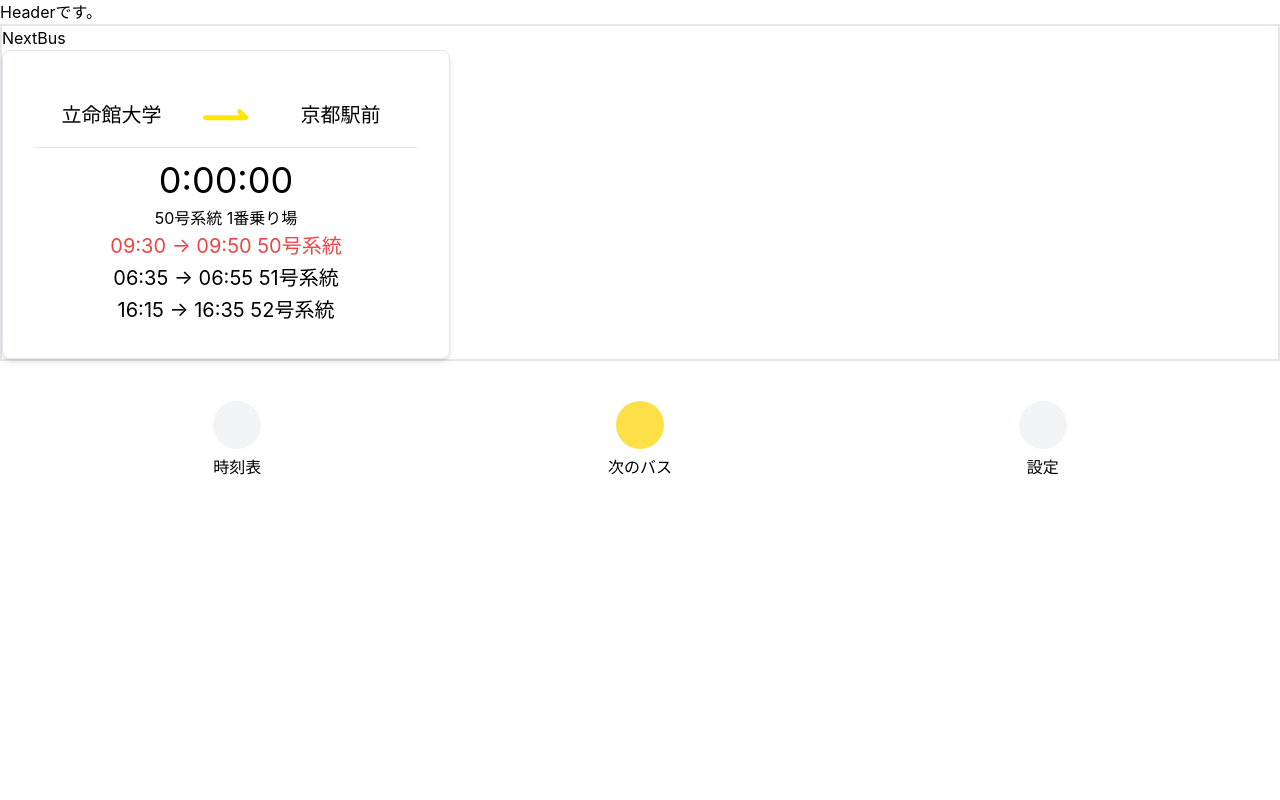
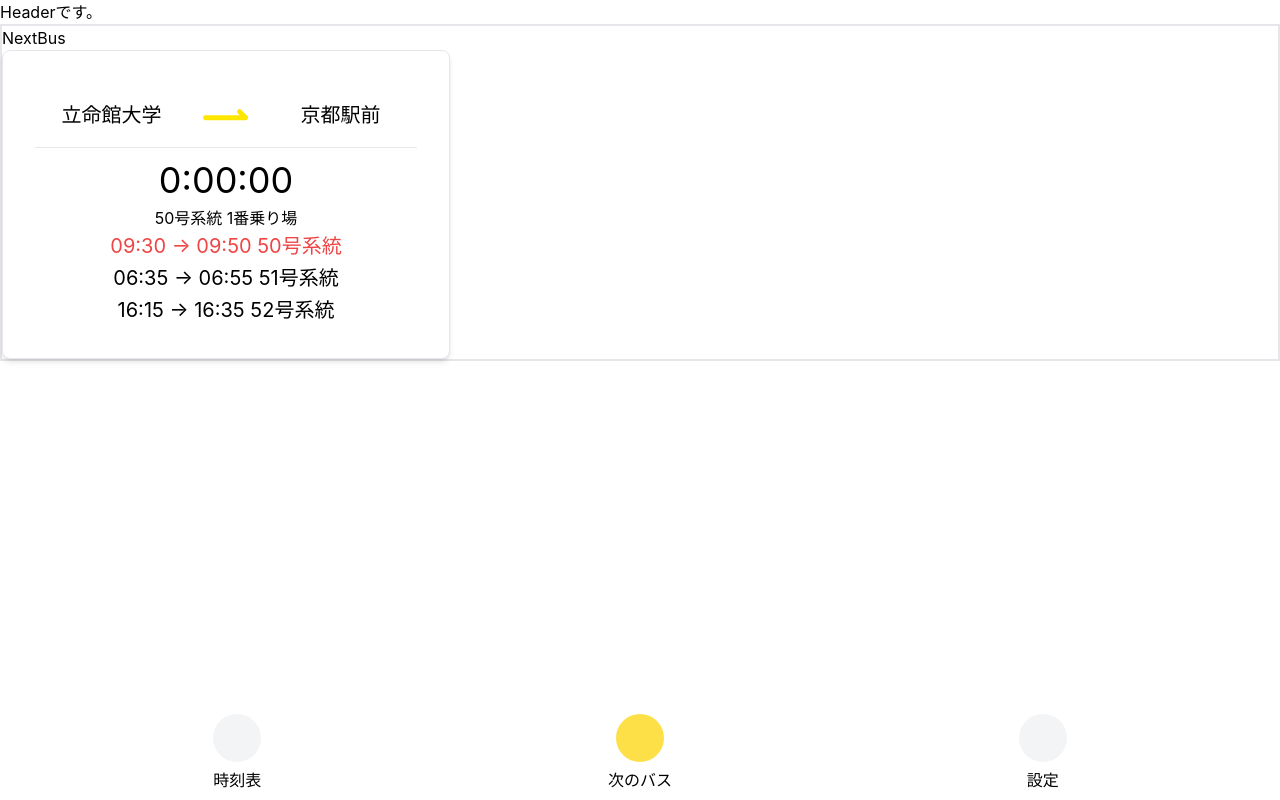
Before and after one commit to Shunkicreate/busdes-kic-web, a React (Create React App) app: page / in a window 1280 px wide. Built offline with nearby package versions, Linux system fonts and the light colour scheme.

Commit message:
koteideketa

```diff
--- a/src/layout/Footer.tsx
+++ b/src/layout/Footer.tsx
@@ -16,10 +16,12 @@ export const Footer = ({ setMode, currentMode }: { setMode: React.Dispatch<React
     }
 
     return (
-        <div className="grid grid-cols-3 gap-2 px-10 my-10">
-            <TabbarButton mode="TimeTable" modeName="時刻表" color={color("TimeTable", currentMode)} switchMode={switchMode}></TabbarButton>
-            <TabbarButton mode="NextBus" modeName="次のバス" color={color("NextBus", currentMode)} switchMode={switchMode}></TabbarButton>
-            <TabbarButton mode="Settings" modeName="設定" color={color("Settings", currentMode)} switchMode={switchMode}></TabbarButton>
+        <div className="">
+            <div className="absolute bottom-0 w-full grid grid-cols-3 gap-2 px-10 my-2">
+                <TabbarButton mode="TimeTable" modeName="時刻表" color={color("TimeTable", currentMode)} switchMode={switchMode}></TabbarButton>
+                <TabbarButton mode="NextBus" modeName="次のバス" color={color("NextBus", currentMode)} switchMode={switchMode}></TabbarButton>
+                <TabbarButton mode="Settings" modeName="設定" color={color("Settings", currentMode)} switchMode={switchMode}></TabbarButton>
+            </div>
         </div>
     )
 }
```
